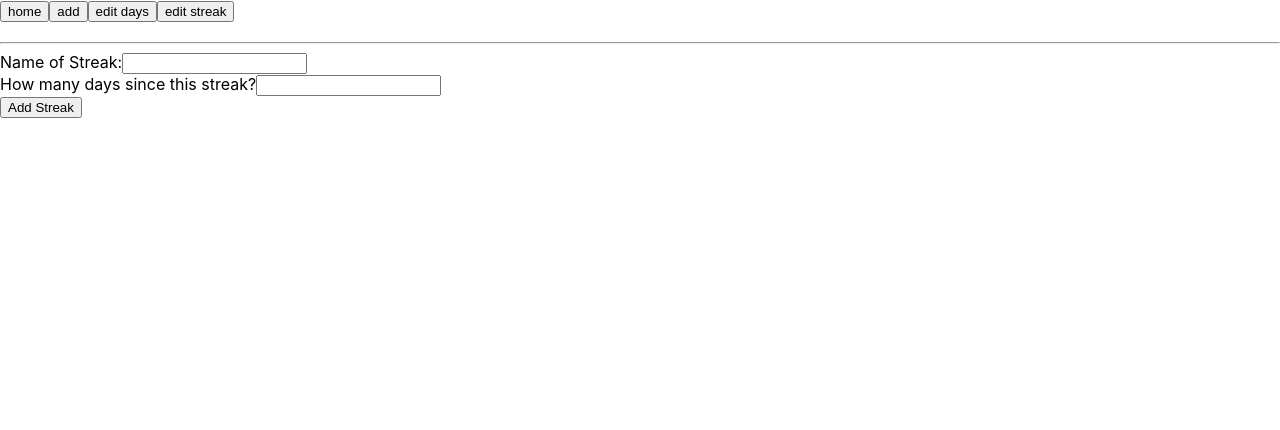
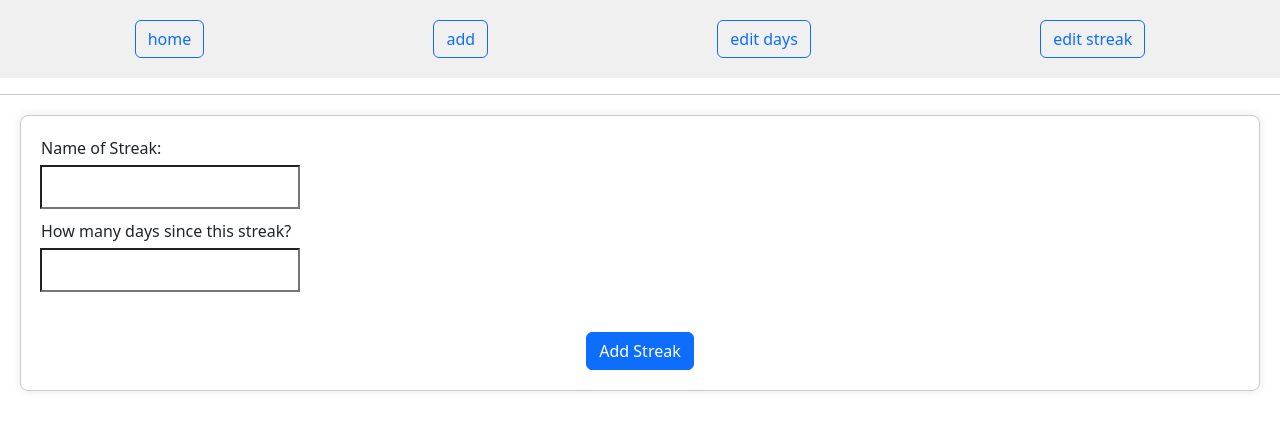
Before and after one commit to sanskarfc/streaks, a React (Create React App) app: page /add in a window 1280 px wide. Shown: the top 430 px of the page. Built offline with nearby package versions, Linux system fonts and the light colour scheme; no server answers.

Commit message:
added bootstrap css buttons

```diff
--- a/package.json
+++ b/package.json
@@ -9,10 +9,12 @@
     "@testing-library/jest-dom": "^5.17.0",
     "@testing-library/react": "^13.4.0",
     "@testing-library/user-event": "^13.5.0",
+    "bootstrap": "^5.3.2",
     "cors": "^2.8.5",
     "express": "^4.18.2",
     "jsonwebtoken": "^9.0.2",
     "react": "^18.2.0",
+    "react-bootstrap": "^2.9.1",
     "react-dom": "^18.2.0",
     "react-router-dom": "^6.20.1",
     "react-scripts": "5.0.1",
--- a/src/App.js
+++ b/src/App.js
@@ -1,10 +1,11 @@
-import React, {Button} from 'react';
-import {Routes, Route, useNavigate} from 'react-router-dom';
+import React from 'react';
+import { Routes, Route, useNavigate } from 'react-router-dom';
 import AddStreaksPage from "./components/AddStreaksPage.js";
 import HomePage from "./components/HomePage.js";
 import EditStreaks from "./components/EditStreaks.js";
 import UserStreaksPage from "./components/UserStreaksPage.js";
 import EditAndDeleteStreaksPage from "./components/EditAndDeleteStreaksPage.js";
+import Button from 'react-bootstrap/Button';
 
 function App() {
   const navigate = useNavigate();
@@ -25,20 +26,21 @@ function App() {
     navigate("/change");
   };
 
-
   return (
     <div>
-      <button onClick={navigateHome}>home</button>
-      <button onClick={navigateToAddStreaks}>add</button>
-      <button onClick={navigateToEditStreaks}>edit days</button>
-      <button onClick={navigateToDeleteStreaks}>edit streak</button>
-      <hr/>
+      <header className="d-flex justify-content-around mb-3">
+        <Button variant="outline-primary" onClick={navigateHome}>home</Button>
+        <Button variant="outline-primary" onClick={navigateToAddStreaks}>add</Button>
+        <Button variant="outline-primary" onClick={navigateToEditStreaks}>edit days</Button>
+        <Button variant="outline-primary" onClick={navigateToDeleteStreaks}>edit streak</Button>
+      </header>
+      <hr />
       <Routes>
-        <Route exact path="/home" element={<HomePage/>}/>
-        <Route exact path="/add" element={<AddStreaksPage/>}/>
-        <Route exact path="/edit" element={<EditStreaks/>}/>
-        <Route exact path="/change" element={<EditAndDeleteStreaksPage/>}/>
-        <Route path="/streaks/user/:user_id/" element={<UserStreaksPage/>} />
+        <Route exact path="/home" element={<HomePage />} />
+        <Route exact path="/add" element={<AddStreaksPage />} />
+        <Route exact path="/edit" element={<EditStreaks />} />
+        <Route exact path="/change" element={<EditAndDeleteStreaksPage />} />
+        <Route path="/streaks/user/:user_id/" element={<UserStreaksPage />} />
       </Routes>
     </div>
   );
--- /dev/null
+++ b/src/components/AddStreaksPage.css
@@ -0,0 +1,26 @@
+.add-streaks-container {
+  margin: 20px;
+  padding: 20px;
+  border: 1px solid #ccc;
+  border-radius: 8px;
+  background-color: #fff;
+  box-shadow: 0 0 10px rgba(0, 0, 0, 0.1);
+}
+
+.input-section {
+  margin-bottom: 20px;
+}
+
+.input-group {
+  display: flex;
+  flex-direction: column;
+  margin-bottom: 10px;
+}
+
+.input-group span {
+  margin-bottom: 5px;
+}
+
+.button-section {
+  text-align: center;
+}
--- a/src/components/AddStreaksPage.js
+++ b/src/components/AddStreaksPage.js
@@ -1,5 +1,7 @@
 import React, { useState } from 'react';
+import Button from 'react-bootstrap/Button';
 import { useAuth } from '@clerk/clerk-react';
+import './AddStreaksPage.css'; // Import your CSS file
 
 function AddStreaksPage() {
   const [streakName, setStreakName] = useState('');
@@ -50,21 +52,21 @@ function AddStreaksPage() {
   };
 
   return (
-    <div>
-      <div>
+    <div className="add-streaks-container">
+      <div className="input-section">
         <label>
-          <div>
-            Name of Streak:
+          <div className="input-group">
+            <span>Name of Streak:</span>
             <input type="text" value={streakName} onChange={handleNameChange} />
           </div>
-          <div>
-            How many days since this streak?
+          <div className="input-group">
+            <span>How many days since this streak?</span>
             <input type="text" value={streakDays} onChange={handleDayChange} />
           </div>
         </label>
       </div>
-      <div>
-        <button onClick={handleAddStreak}>Add Streak</button>
+      <div className="button-section">
+        <Button onClick={handleAddStreak}>Add Streak</Button>
       </div>
     </div>
   );
--- /dev/null
+++ b/src/components/EditAndDeleteStreaksPage.css
@@ -0,0 +1,28 @@
+.edit-delete-container {
+  margin: 20px;
+}
+
+.streak-list {
+  list-style: none;
+  padding: 0;
+}
+
+.streak-item {
+  margin-bottom: 20px;
+}
+
+label {
+  display: block;
+  margin-bottom: 10px;
+}
+
+input {
+  width: 100%;
+  padding: 8px;
+  margin-top: 4px;
+  box-sizing: border-box;
+}
+
+span {
+  margin-right: 10px;
+}
--- a/src/components/EditAndDeleteStreaksPage.js
+++ b/src/components/EditAndDeleteStreaksPage.js
@@ -1,5 +1,7 @@
 import React, { useState, useEffect } from 'react';
+import Button from 'react-bootstrap/Button';
 import { useAuth } from "@clerk/clerk-react";
+import './EditAndDeleteStreaksPage.css'; // Import your CSS file
 
 function EditAndDeleteStreaksPage() {
   const { getToken } = useAuth();
@@ -89,11 +91,11 @@ function EditAndDeleteStreaksPage() {
   };
 
   return (
-    <div>
+    <div className="edit-delete-container">
       <h1>Edit and Delete Streaks</h1>
-      <ul>
+      <ul className="streak-list">
         {allStreaks.map((streak) => (
-          <li key={streak.streak_id}>
+          <li key={streak.streak_id} className="streak-item">
             {selectedStreak === streak ? (
               <>
                 <label>
@@ -104,13 +106,13 @@ function EditAndDeleteStreaksPage() {
                     onChange={(e) => setEditedStreakName(e.target.value)}
                   />
                 </label>
-                <button onClick={handleEdit}>Save Changes</button>
+                <Button variant="success" onClick={handleEdit}>Save Changes</Button>
               </>
             ) : (
               <>
                 <span>{streak.streak_name}</span>
-                <button onClick={() => setSelectedStreak(streak)}>Edit</button>
-                <button onClick={() => handleDelete(streak.streak_id)}>Delete</button>
+                <Button variant="warning" onClick={() => setSelectedStreak(streak)}>Edit</Button>
+                <Button variant="danger" onClick={() => handleDelete(streak.streak_id)}>Delete</Button>
               </>
             )}
           </li>
--- a/src/components/EditStreaks.js
+++ b/src/components/EditStreaks.js
@@ -1,4 +1,5 @@
 import React, { useEffect, useState } from 'react';
+import Button from 'react-bootstrap/Button';
 import {
   ClerkProvider,
   SignedIn,
@@ -87,7 +88,7 @@ function EditStreaksPage() {
     <div>
       <header>
         <h1>edit your streaks</h1>
-        <h3>manage your streaks</h3>
+        <h4>use this page to change the days for your streaks</h4>
         <UserButton />
       </header>
       <main>
@@ -98,8 +99,8 @@ function EditStreaksPage() {
               <li key={streak.streak_id} className="streak-item">
                 <span>{`${streak.streak_name} - ${streak.streak_day} days`}</span>
                 <div className="streak-buttons">
-                  <button onClick={() => handleIncrement(streak.streak_id)}>+</button>
-                  <button onClick={() => handleDecrement(streak.streak_id)}>-</button>
+                  <Button onClick={() => handleIncrement(streak.streak_id)}>+</Button>
+                  <Button onClick={() => handleDecrement(streak.streak_id)}>-</Button>
                 </div>
               </li>
             ))}
@@ -108,7 +109,7 @@ function EditStreaksPage() {
 
         <hr />
 
-        <button onClick={handleSave}>Save</button>
+        <Button variant="success" onClick={handleSave}>Save</Button>
       </main>
       <footer>
         <p>&copy; 2023 streaks. made by sansu</p>
--- a/src/components/HomePage.js
+++ b/src/components/HomePage.js
@@ -1,3 +1,4 @@
+import Button from 'react-bootstrap/Button';
 import React, { useEffect, useState } from 'react';
 import {
   ClerkProvider,
@@ -105,11 +106,11 @@ function HomePage() {
 
             <h2>your shareable link</h2>
             <div>
-              <button onClick={setTheLink}>wanna share your streaks?</button>
+              <Button variant="secondary" onClick={setTheLink}>wanna share your streaks?</Button>
               {linkView && (
                 <div>
                   <input id="shareableLink" type="text" value={shareableLink} readOnly />
-                  <button onClick={copyToClipboard}>Copy</button>
+                  <Button onClick={copyToClipboard}>Copy</Button>
                 </div>
               )}
             </div>
--- a/src/index.js
+++ b/src/index.js
@@ -3,6 +3,7 @@ import ReactDOM from 'react-dom/client';
 import './index.css';
 import App from './App';
 import reportWebVitals from './reportWebVitals';
+import 'bootstrap/dist/css/bootstrap.min.css';
 import {
   ClerkProvider,
   SignedIn,
```
Also changed, not shown: 1 other file (tests, documents, lock files or other folders).
